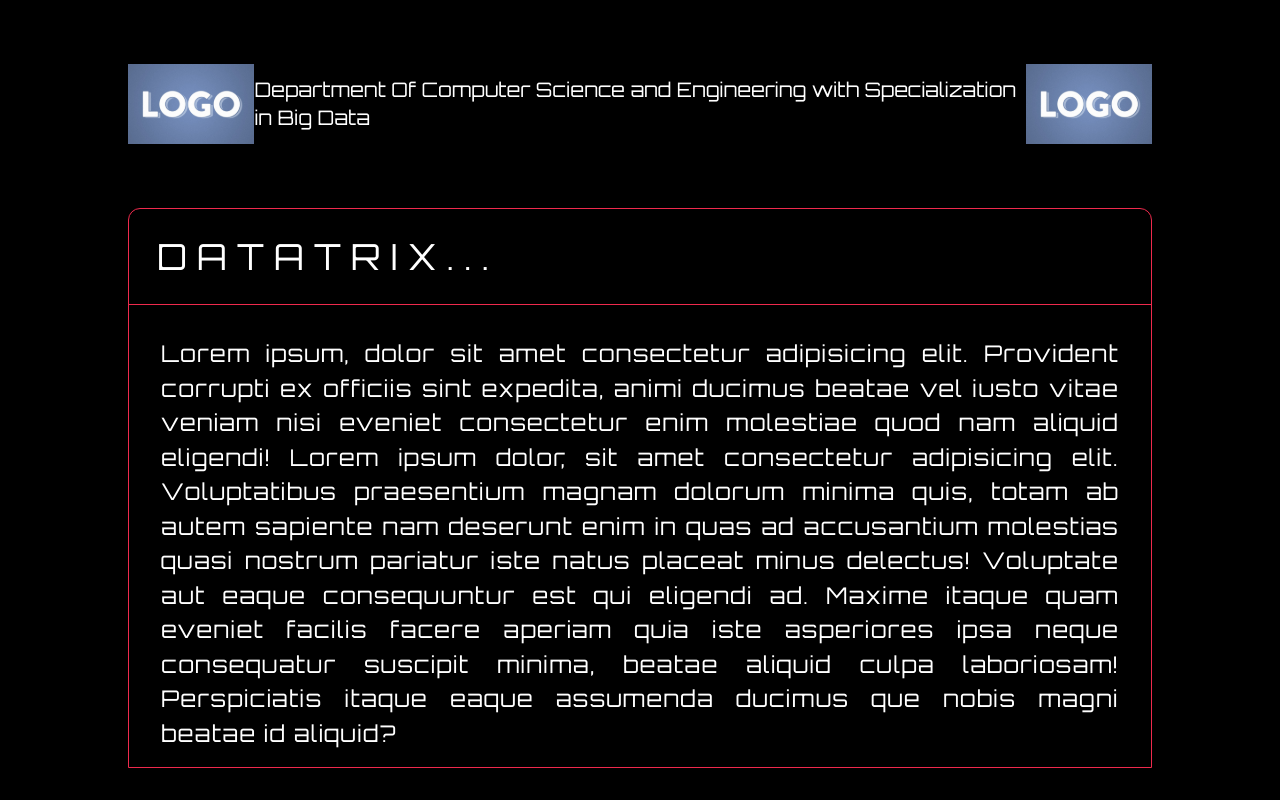
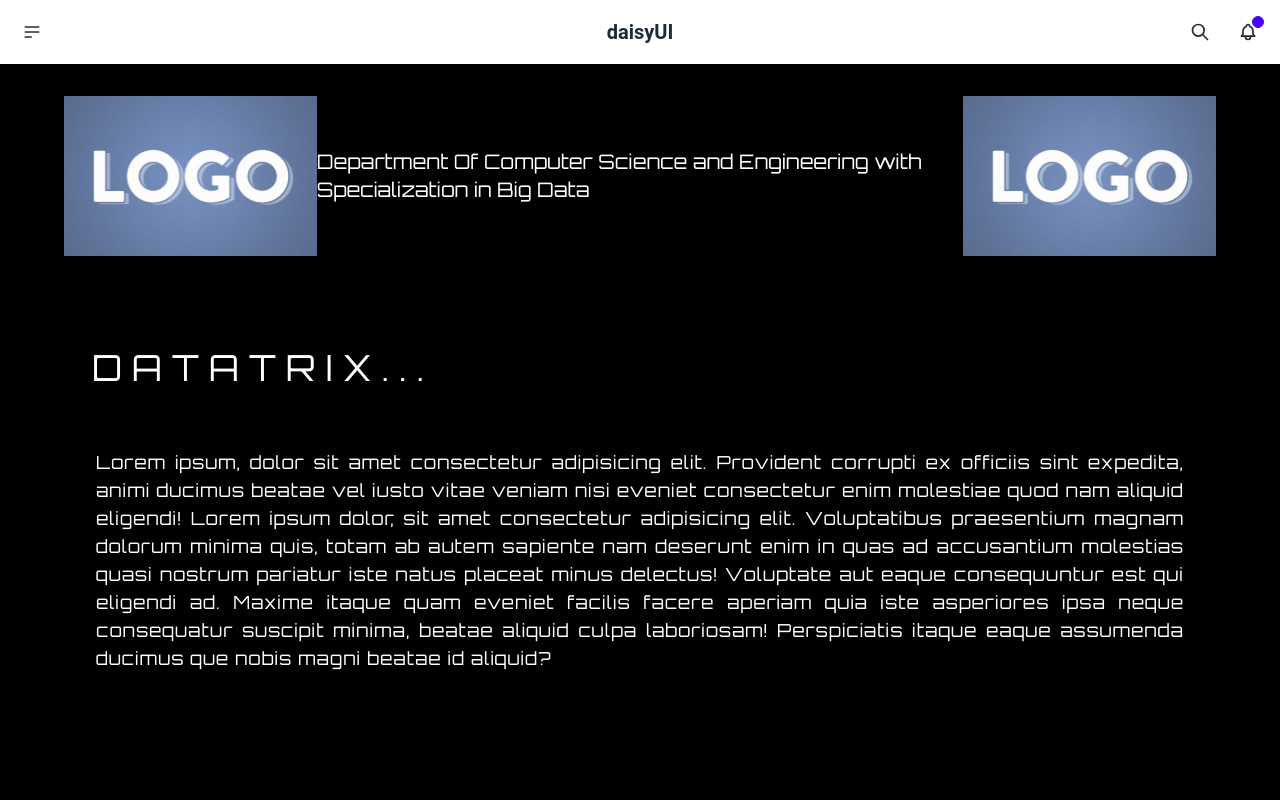
Before and after one commit to priyanshudash589/Datatrix2024, a React (Vite) app: page / in a window 1280 px wide. Shown: the top 800 px of the page. Built offline with nearby package versions, Linux system fonts and the light colour scheme.

Commit message:
Added Navbar

```diff
--- a/src/App.jsx
+++ b/src/App.jsx
@@ -1,28 +1,44 @@
-import Hero from "./components/Hero"
-import Loadr from "./components/Loadr"
-import { useState, useEffect } from "react"
+import Hero from "./components/Hero";
+import Loadr from "./components/Loadr";
+import { useState, useEffect } from "react";
 import Speakers from "./components/Speakers";
 import TechEvents from "./components/TechEvents";
 import NonTechEvents from "./components/NonTechEvents";
 import { Footer } from "./components/Footer";
 import Sponsors from "./components/Sponsors";
-import {PreviousEvents} from '../src/components/PreviousEvents'
+import { PreviousEvents } from '../src/components/PreviousEvents';
+import Navbar from "./components/Navbar"; // Updated import
 
 function App() {
-  const[loading, setLoading] = useState(false);
+  const [loading, setLoading] = useState(false);
 
-  useEffect(()=>{
+  useEffect(() => {
     setLoading(true);
-    setTimeout(()=>{
-      setLoading(false)
-    }, 4000)
-  }, [])
+    setTimeout(() => {
+      setLoading(false);
+    }, 4000);
+  }, []);
 
   return (
     <>
-      {loading?<Loadr/> :<><Hero/><Speakers/><Sponsors/><TechEvents/><NonTechEvents/><PreviousEvents/> <Footer/></>}
+      <Navbar />
+      <div className="pt-16">
+      {loading ? (
+          <Loadr />
+        ) : (
+          <>
+            <Hero />
+            <Speakers />
+            <Sponsors />
+            <TechEvents />
+            <NonTechEvents />
+            <PreviousEvents />
+            <Footer />
+          </>
+        )}
+      </div>
     </>
-  )
+  );
 }
 
-export default App
+export default App;
--- a/src/components/Hero.jsx
+++ b/src/components/Hero.jsx
@@ -1,31 +1,31 @@
-import sample from '../assets/SampleLogo.svg'
+import sample from '../assets/SampleLogo.svg';
+
 const Hero = () => {
   return (
     <>
-        <div className='bg-black h-screen w-screen pr-[8rem]
-        pl-[8rem] pt-[4rem] '>
+      <div className='bg-black h-screen w-screen pr-8 pl-8 pt-4 md:pr-16 md:pl-16 md:pt-8'>
 
-            <div className='flex justify-between mb-[4rem] items-center'>
-                <img src={sample} alt="" className='h-[5rem]'/>
-                <span className='text-white font-orbitron text-xl'>Department Of Computer Science and Engineering with Specialization in Big Data</span>
-                <img src={sample} alt="" className='h-[5rem]'/>
-            </div>
+        <div className='flex flex-col md:flex-row justify-between mb-16 items-center'>
+          <img src={sample} alt="" className='h-20 md:h-40' />
+          <span className='text-white font-orbitron text-lg md:text-xl text-center md:text-left'>
+            Department Of Computer Science and Engineering with Specialization in Big Data
+          </span>
+          <img src={sample} alt="" className='h-20 md:h-40' />
+        </div>
 
-            <div className='border-[#EE2A4D] bg-transparent border-[1px] h-[35rem] flex flex-col rounded-t-xl '>
-                <div className='border-b-[#EE2A4D] w-full h-[6rem] border-b-[1px] bg-transparent border-0 p-7 '>
-                    <span className='text-white text-4xl font-orbitron'>D A T A T R I X . . . </span>
-                </div>
+        <div className='border-[#EE2A4D] bg-transparent border-1 h-96 md:h-[35rem] flex flex-col rounded-t-xl'>
+          <div className='border-b-[#EE2A4D] w-full h-24 md:h-24 border-b-1 bg-transparent border-0 p-4 md:p-7'>
+            <span className='text-white text-2xl md:text-4xl font-orbitron'>D A T A T R I X . . . </span>
+          </div>
 
-                <span className='text-white text-justify p-[2rem] font-orbitron tracking-wider text-[23px]'>Lorem ipsum, dolor sit amet consectetur adipisicing elit. Provident corrupti ex officiis sint expedita, animi ducimus beatae vel iusto vitae veniam nisi eveniet consectetur enim molestiae quod nam aliquid eligendi!
-                    Lorem ipsum dolor, sit amet consectetur adipisicing elit. Voluptatibus praesentium magnam dolorum minima quis, totam ab autem sapiente nam deserunt enim in quas ad accusantium molestias quasi nostrum pariatur iste natus placeat minus delectus! Voluptate aut eaque consequuntur est qui eligendi ad. Maxime itaque quam eveniet facilis facere aperiam quia iste asperiores ipsa neque consequatur suscipit minima, beatae aliquid culpa laboriosam! Perspiciatis itaque eaque assumenda ducimus que nobis magni beatae id aliquid?
-                </span>
-
-
-
-            </div>
+          <span className='text-white text-justify p-4 md:p-8 font-orbitron tracking-wider text-base md:text-lg'>
+            Lorem ipsum, dolor sit amet consectetur adipisicing elit. Provident corrupti ex officiis sint expedita, animi ducimus beatae vel iusto vitae veniam nisi eveniet consectetur enim molestiae quod nam aliquid eligendi!
+            Lorem ipsum dolor, sit amet consectetur adipisicing elit. Voluptatibus praesentium magnam dolorum minima quis, totam ab autem sapiente nam deserunt enim in quas ad accusantium molestias quasi nostrum pariatur iste natus placeat minus delectus! Voluptate aut eaque consequuntur est qui eligendi ad. Maxime itaque quam eveniet facilis facere aperiam quia iste asperiores ipsa neque consequatur suscipit minima, beatae aliquid culpa laboriosam! Perspiciatis itaque eaque assumenda ducimus que nobis magni beatae id aliquid?
+          </span>
         </div>
+      </div>
     </>
-  )
+  );
 }
 
-export default Hero
+export default Hero;
--- /dev/null
+++ b/src/components/Navbar.jsx
@@ -0,0 +1,69 @@
+const Navbar = () => {
+  return (
+    <div className="navbar bg-base-100 fixed top-0 left-0 w-full z-50 shadow-md">
+      <div className="navbar-start">
+        <div className="dropdown">
+          <div tabIndex={0} role="button" className="btn btn-ghost btn-circle">
+            <svg
+              xmlns="http://www.w3.org/2000/svg"
+              className="h-5 w-5"
+              fill="none"
+              viewBox="0 0 24 24"
+              stroke="currentColor">
+              <path
+                strokeLinecap="round"
+                strokeLinejoin="round"
+                strokeWidth="2"
+                d="M4 6h16M4 12h16M4 18h7" />
+            </svg>
+          </div>
+          <ul
+            tabIndex={0}
+            className="menu menu-sm dropdown-content bg-base-100 rounded-box z-[1] mt-3 w-52 p-2 shadow">
+            <li><a>Homepage</a></li>
+            <li><a>Portfolio</a></li>
+            <li><a>About</a></li>
+          </ul>
+        </div>
+      </div>
+      <div className="navbar-center">
+        <a className="btn btn-ghost text-xl">daisyUI</a>
+      </div>
+      <div className="navbar-end">
+        <button className="btn btn-ghost btn-circle">
+          <svg
+            xmlns="http://www.w3.org/2000/svg"
+            className="h-5 w-5"
+            fill="none"
+            viewBox="0 0 24 24"
+            stroke="currentColor">
+            <path
+              strokeLinecap="round"
+              strokeLinejoin="round"
+              strokeWidth="2"
+              d="M21 21l-6-6m2-5a7 7 0 11-14 0 7 7 0 0114 0z" />
+          </svg>
+        </button>
+        <button className="btn btn-ghost btn-circle">
+          <div className="indicator">
+            <svg
+              xmlns="http://www.w3.org/2000/svg"
+              className="h-5 w-5"
+              fill="none"
+              viewBox="0 0 24 24"
+              stroke="currentColor">
+              <path
+                strokeLinecap="round"
+                strokeLinejoin="round"
+                strokeWidth="2"
+                d="M15 17h5l-1.405-1.405A2.032 2.032 0 0118 14.158V11a6.002 6.002 0 00-4-5.659V5a2 2 0 10-4 0v.341C7.67 6.165 6 8.388 6 11v3.159c0 .538-.214 1.055-.595 1.436L4 17h5m6 0v1a3 3 0 11-6 0v-1m6 0H9" />
+            </svg>
+            <span className="badge badge-xs badge-primary indicator-item"></span>
+          </div>
+        </button>
+      </div>
+    </div>
+  );
+};
+
+export default Navbar;
--- a/src/components/NonTechEvents.jsx
+++ b/src/components/NonTechEvents.jsx
@@ -1,4 +1,3 @@
-import React from 'react'
 import EventItems from '../constants/EventItems'
 
 const NonTechEvents = () => {
--- a/src/components/TechEvents.jsx
+++ b/src/components/TechEvents.jsx
@@ -1,23 +1,26 @@
-import EventItems from '../constants/EventItems'
+import EventItems from '../constants/EventItems';
+
+const eventData = [
+  { id: 1, title: 'Event 1', description: 'Description for Event 1' },
+  { id: 2, title: 'Event 2', description: 'Description for Event 2' },
+  { id: 3, title: 'Event 3', description: 'Description for Event 3' },
+  { id: 4, title: 'Event 4', description: 'Description for Event 4' },
+  { id: 5, title: 'Event 5', description: 'Description for Event 5' },
+];
 
 const TechEvents = () => {
   return (
-    <>
-        <div className='bg-black h-[80rem] w-screen p-[4rem]'>
+    <div className='bg-black h-auto w-screen p-[4rem]'>
       <div className='bg-transparent text-4xl text-white font-orbitron text-center'>
         <span>Technical Events</span>
       </div>
       <div className='grid grid-flow-row grid-rows-2 grid-cols-4 gap-[2rem] pt-[3rem]'>
-
-                <EventItems/>
-                <EventItems/>
-                <EventItems/>
-                <EventItems/>
-                <EventItems/>
+        {eventData.map(event => (
+          <EventItems key={event.id} title={event.title} description={event.description} />
+        ))}
       </div>
     </div>
-    </>
-  )
-}
+  );
+};
 
-export default TechEvents
+export default TechEvents;
--- a/tailwind.config.js
+++ b/tailwind.config.js
@@ -1,14 +1,14 @@
 import daisyui from "daisyui";
-const withMT = require("@material-tailwind/react/utils/withMT");
+import withMT from "@material-tailwind/react/utils/withMT";
 
-module.exports = withMT({
+export default withMT({
   content: ["./index.html", "./src/**/*.{vue,js,ts,jsx,tsx}"],
   theme: {
     extend: {},
-    fontFamily:{
-      orbitron:["Orbitron"],
-      aston:["Anton"],
-    }
+    fontFamily: {
+      orbitron: ["Orbitron"],
+      aston: ["Anton"],
+    },
   },
   plugins: [daisyui],
 });
```
Lines whose indentation alone changed are shown as unchanged.
